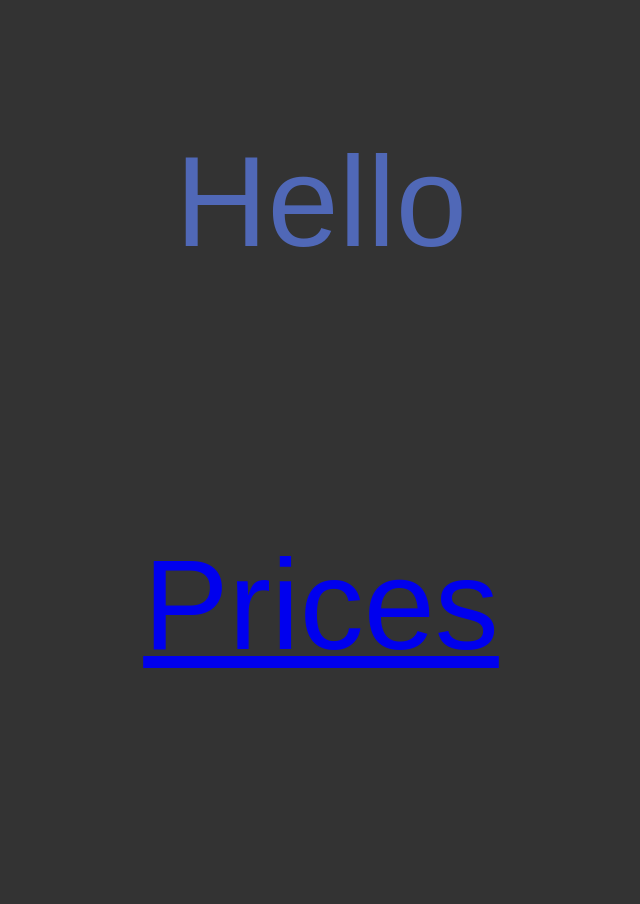
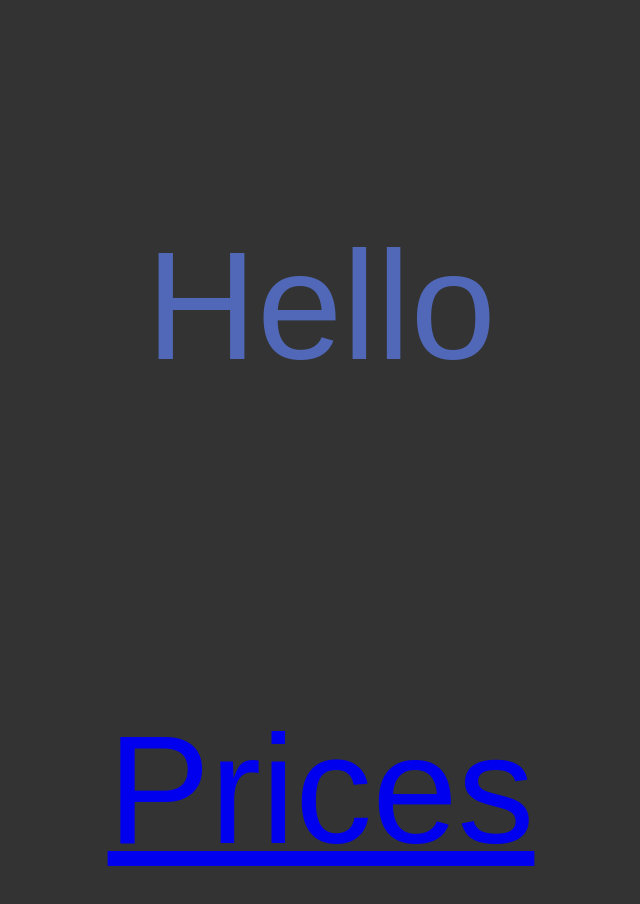
Before and after one commit to atlemagnussen/elprices, a SvelteKit app in the folder svelte-kit/: page / in a window 1280 px wide. Shown: the top 904 px of the page, without its empty margins (319-959 px from the left). Before the commit the page ends 806 px from the top, so only its background shows below. Built offline with nearby package versions, Linux system fonts and the light colour scheme.

Commit message:
top margin and try bigger font

```diff
--- a/svelte-kit/src/routes/+layout.svelte
+++ b/svelte-kit/src/routes/+layout.svelte
@@ -15,5 +15,6 @@
 		display: flex;
 		flex-direction: column;
 		min-height: 100vh;
+		margin-top: 5vw;
 	}
 </style>
--- a/svelte-kit/src/routes/styles.css
+++ b/svelte-kit/src/routes/styles.css
@@ -20,7 +20,7 @@
 	color: var(--color-text);
 }
 html {
-	font-size: 10vw;
+	font-size: 12vw;
 }
 body {
 	min-height: 100vh;
```
